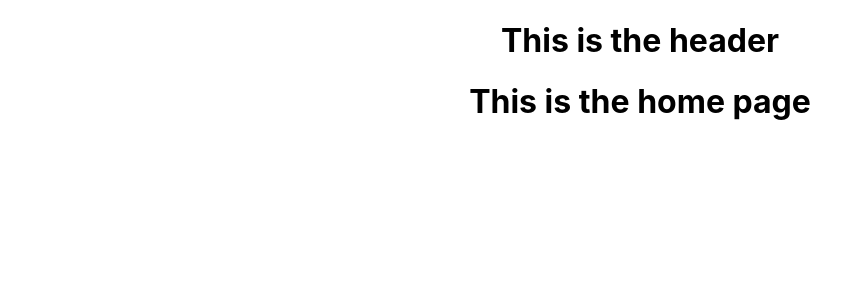
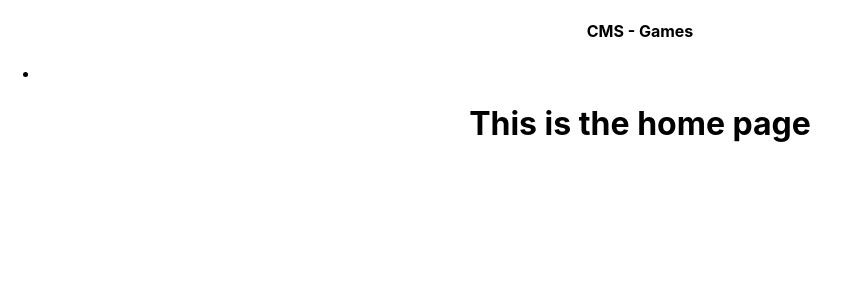
Before and after one commit to EnterpriseBoy/MenuUi, a React (Create React App) app: page / in a window 1280 px wide. Shown: the top 300 px of the page, without its empty margins (0-850 px from the left). Built offline with nearby package versions, Linux system fonts and the light colour scheme.

Commit message:
header started

```diff
--- a/src/Components/Header/Header.js
+++ b/src/Components/Header/Header.js
@@ -1,11 +1,24 @@
 import React from 'react'
 
 function Header() {
-    return (
-      <div>
-        <h1>This is the header</h1>
+  return (
+    <div>
+      <h4 className="mb-4 header-title">CMS - Games</h4>
+      <div className="navbar-collapse collapse bs-nav-padding">
+        <ul className="navbar-nav ml-auto">
+          <li className="nav-item dropdown">
+            <a href="javascript:void(0)" id="dd_user" className="nav-link dropdown-toggle" data-toggle="dropdown">
+              {/* <i className="fa fa-user padding-right-10"></i>@User.Identity.Name&nbsp; */}
+            </a>
+            <div className="dropdown-menu dropdown-menu-right" aria-labelledby="dd_user">
+              {/* @Html.AntiForgeryToken()
+              <a href="javascript:void(0)" onclick="return helper.logout('@Url.Content(" /Account/Login")')" className="logout">Logout</a> */}
+            </div>
+          </li>
+        </ul>
       </div>
-    );
-  }
+    </div >
+  );
+}
 
-  export default Header;
+export default Header;
```
